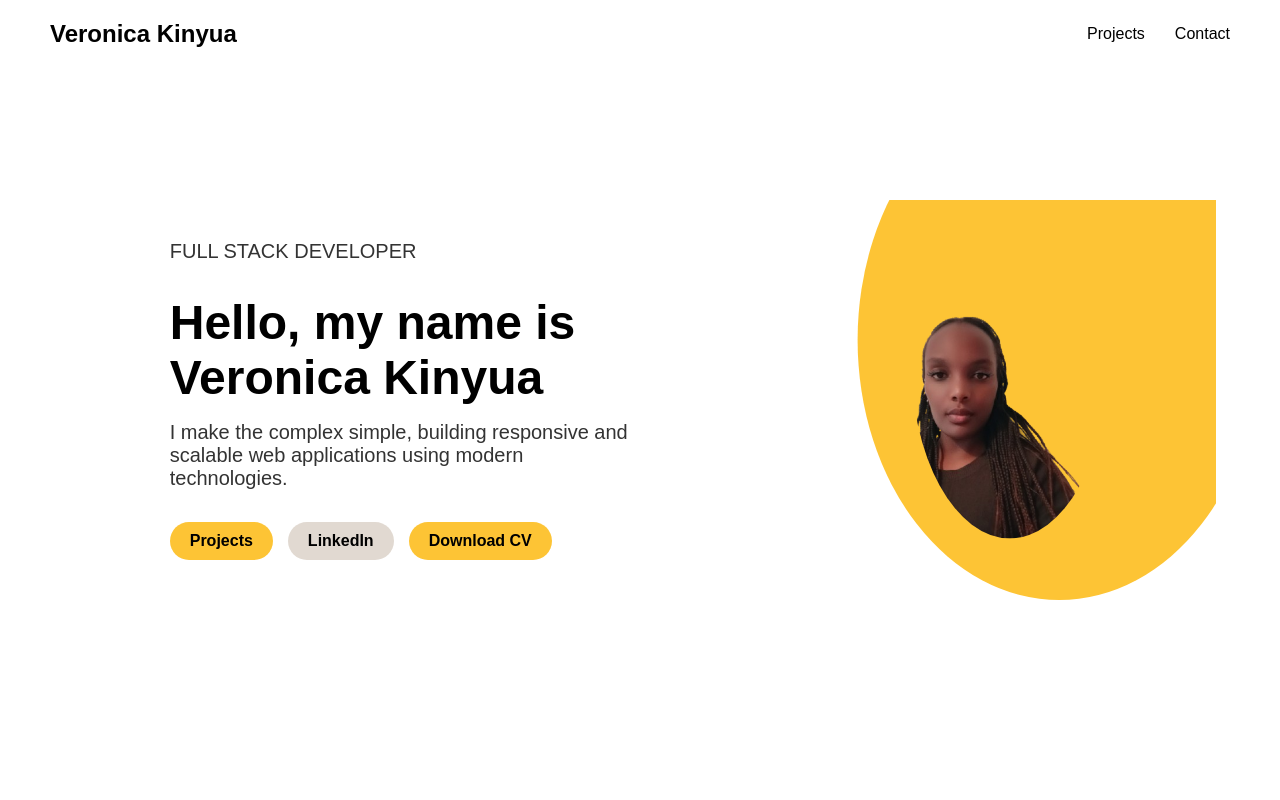
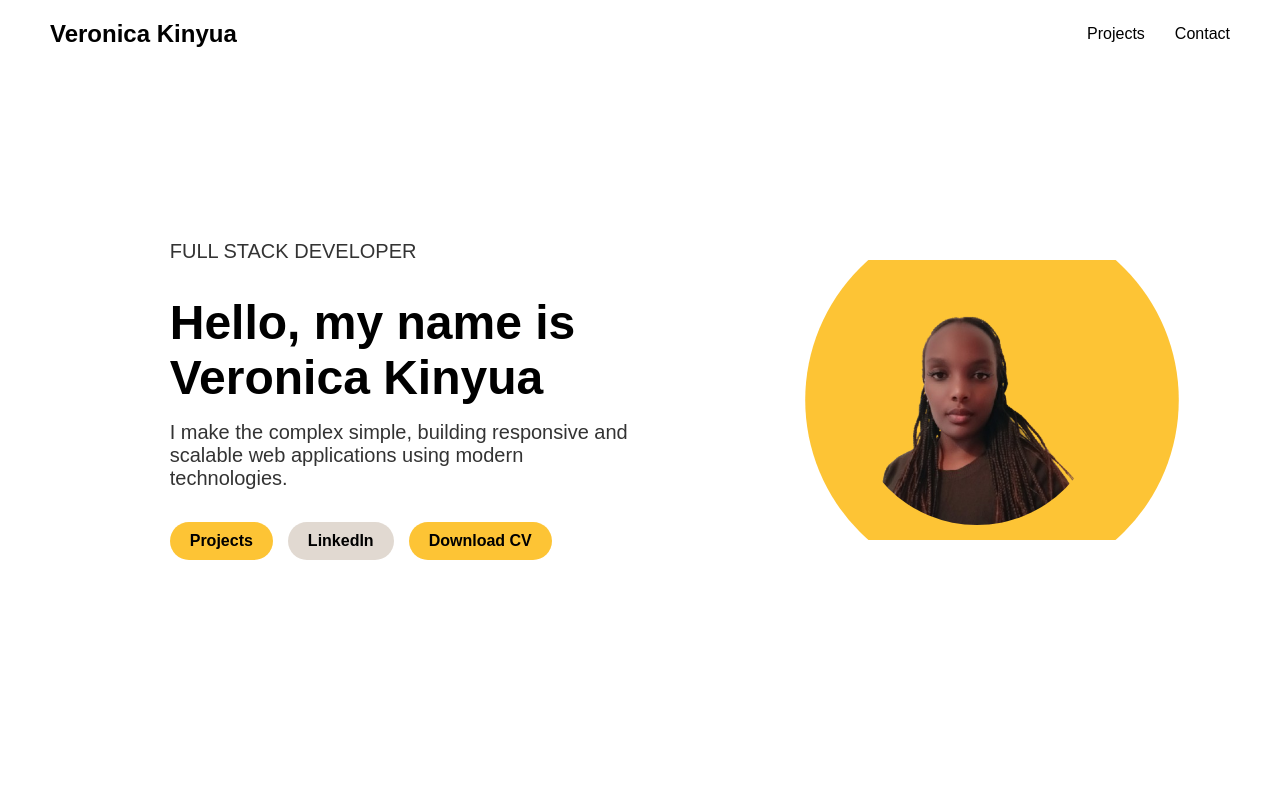
Before and after one commit to Veronica-geek/veronica-portfolio, a plain HTML site: page index.html in a window 1280 px wide. Shown: the top 800 px of the page. Drawn offline with Linux system fonts and the light colour scheme.

Commit message:
Update index.html

```diff
--- a/index.html
+++ b/index.html
@@ -65,9 +65,9 @@
   top: 50%;
   right: 5%;
   width: 35%;
-  height: 50%;
+  height: 35%; /* Equal width and height for a perfect circle */
   background-color: #FDC435;
-  clip-path: ellipse(45% 65% at 65% 35%);
+  clip-path: circle(50% at 50% 50%); /* Perfect circle */
   transform: translateY(-50%);
   z-index: 1;
 }
@@ -145,7 +145,7 @@
   top: 50%;
   right: 5%;
   transform: translateY(-50%);
-  clip-path: ellipse(45% 65% at 65% 35%);
+  clip-path: circle(50% at 50% 50%); /* Perfect circle matching the yellow shape */
   z-index: 2;
 }
     section {
```
